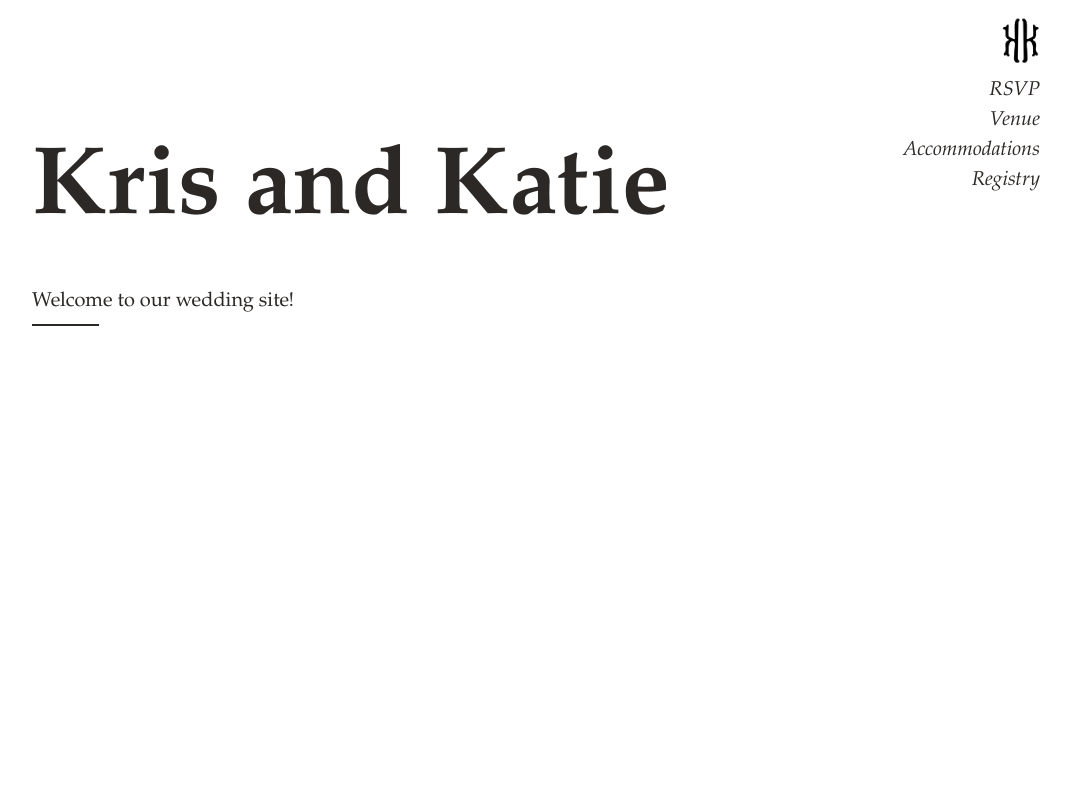
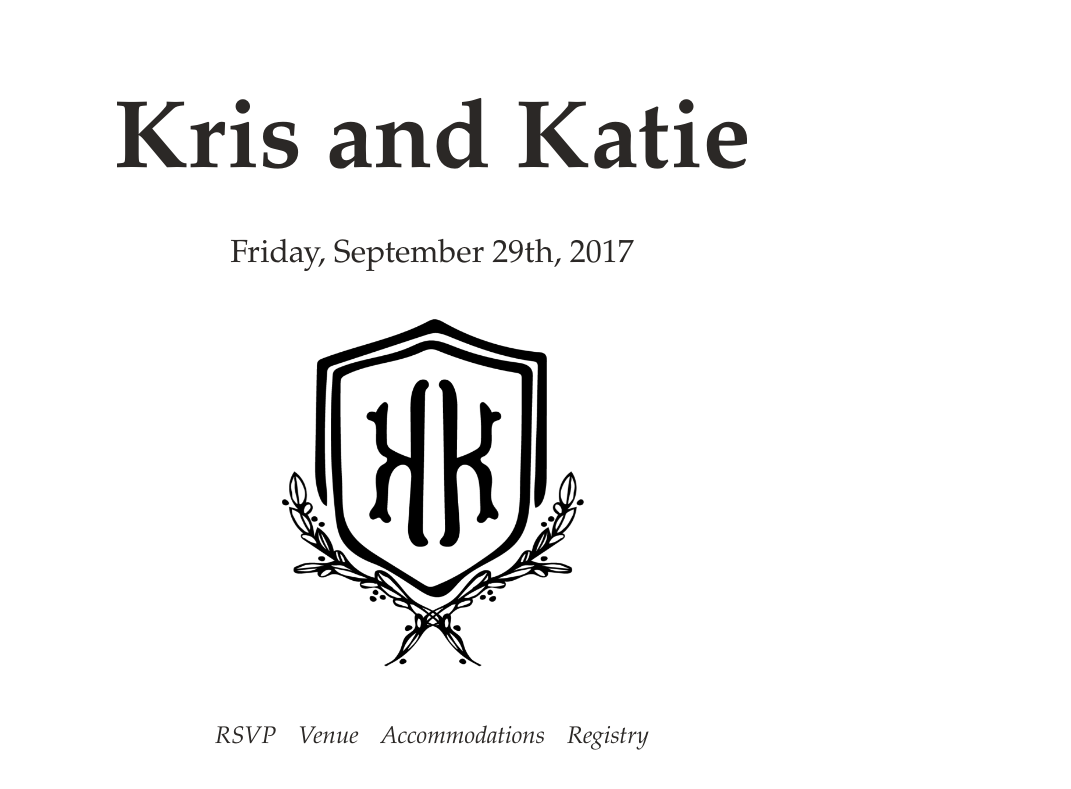
Before and after one commit to KrisPlunkett/krisandkatie, a Jekyll site: the page built from index.md, in a window 1280 px wide. Shown: the top 789 px of the page, without its empty margins (208-1279 px from the left). Built offline with Jekyll 4.4.1, drawn with Linux system fonts in a browser that asks for light colours.

Commit message:
Fix desktop home and make mobile home decent

```diff
--- a/_config.yml
+++ b/_config.yml
@@ -16,7 +16,7 @@
 title: Kris and Katie
 email:
 description: > # this means to ignore newlines until "baseurl:"
-  Welcome to our wedding site!
+  Friday, September 29th, 2017
 baseurl: "" # the subpath of your site, e.g. /blog
 url: "" # the base hostname & protocol for your site, e.g. http://example.com
 github_username:  krisplunkett
--- a/_includes/header.html
+++ b/_includes/header.html
@@ -7,18 +7,19 @@
        home
     </a>
   </div> -->
-  <div class="right-lg absolute-lg right-0 top-0 mobile-menu">
-    <ul class="mt-2 mr-2 mr-lg-3">
-      <li id="logo-item" class="inline-block block-lg text-right ml-1 ml-lg-0">
-        <a class="italic h4 bold no-underline" href="{{ site.baseurl }}/">
-          <img class="logo-size" alt="Home" src="{{ "/assets/kk.png" | prepend: full_base_url }}">
+
+    <div class="">
+        <ul class="">
+            <li class="">
+                <a class="" href="{{ site.baseurl }}/">
+                    <img class="icon-size" alt="home" src="{{ "/assets/kk.png" | prepend: full_base_url }}">
                 </a>
             </li>
             {% assign sorted_pages = site.pages | sort:"order" %}
             {% for my_page in sorted_pages %}
             {% if my_page.title %}
-        <li class="inline-block block-lg text-right ml-1 ml-lg-0">
-          <a class="italic no-underline h4" href="{{ my_page.url | prepend: site.baseurl }}">
+            <li class="">
+                <a class="" href="{{ my_page.url | prepend: site.baseurl }}">
                     {{ my_page.title }}
                 </a>
             </li>
@@ -26,4 +27,25 @@
             {% endfor %}
         </ul>
     </div>
+
+   <!-- OG nav -->
+  <!--<div class="right-lg absolute-lg right-0 top-0 mobile-menu">-->
+    <!--<ul class="mt-2 mr-2 mr-lg-3">-->
+      <!--<li id="logo-item" class="inline-block block-lg text-right ml-1 ml-lg-0">-->
+        <!--<a class="italic h4 bold no-underline" href="{{ site.baseurl }}/">-->
+          <!--<img class="icon-size" alt="home" src="{{ "/assets/kk.png" | prepend: full_base_url }}">-->
+        <!--</a>-->
+      <!--</li>-->
+      <!--{% assign sorted_pages = site.pages | sort:"order" %}-->
+      <!--{% for my_page in sorted_pages %}-->
+        <!--{% if my_page.title %}-->
+        <!--<li class="inline-block block-lg text-right ml-1 ml-lg-0">-->
+          <!--<a class="italic no-underline h4" href="{{ my_page.url | prepend: site.baseurl }}">-->
+            <!--{{ my_page.title }}-->
+          <!--</a>-->
+        <!--</li>-->
+        <!--{% endif %}-->
+      <!--{% endfor %}-->
+    <!--</ul>-->
+  <!--</div>-->
 </header>
--- a/_layouts/home.html
+++ b/_layouts/home.html
@@ -5,16 +5,34 @@
 
 <body>
 
-{% include header.html %}
 
 <div class="clearfix">
-    <div class="container mx-auto px-2 mt-4 mb-2 clearfix header-text mt-reset">
-        <h1 class="h0 inline-block py-2 mt-4 header-title mt-3-im">{{ site.title }}</h1>
-        <div class="clearfix mb-4 py-1">
-            <p class="h4 lh-condensed font-smoothing">{{ site.description }}</p>
-            <div class="col-1 sm-width-full border-top-thick">
-            </div>
+    <div class="container mx-auto px-2 mb-2 align-middle center clearfix">
+        <h1 class="h0 inline-block py-2 header-title">{{ site.title }}</h1>
+        <p class="h2 lh-condensed font-smoothing">{{ site.description }}</p>
+        <img class="logo-size mt-2" alt="crest hero image" src="{{ "/assets/crest.png" | prepend: full_base_url }}">
+
+        <div class="center">
+            <ul class="list-reset mt-3">
+                {% assign sorted_pages = site.pages | sort:"order" %}
+                {% for my_page in sorted_pages %}
+                {% if my_page.title %}
+                <li class="inline px-1">
+                    <a class="italic no-underline h3" href="{{ my_page.url | prepend: site.baseurl }}">
+                        {{ my_page.title }}
+                    </a>
+                </li>
+                {% endif %}
+                {% endfor %}
+            </ul>
         </div>
+
+        <!--<h1 class="h0 inline-block py-2 mt-4 header-title mt-3-im">{{ site.title }}</h1>-->
+        <!--<div class="clearfix mb-4 py-1">-->
+            <!--<p class="h4 lh-condensed font-smoothing">{{ site.description }}</p>-->
+            <!--<div class="col-1 sm-width-full border-top-thick">-->
+            <!--</div>-->
+        <!--</div>-->
 
     </div>
 </div>
--- a/_sass/_components.scss
+++ b/_sass/_components.scss
@@ -9,8 +9,7 @@ pre {
     overflow-x: auto;
 }
 
-code {
-    color: $color-code;
+code { color: $color-code;
     font-size: $body-font-size;
     padding: 1px 4px;
 }
--- a/_sass/_utilities.scss
+++ b/_sass/_utilities.scss
@@ -207,8 +207,17 @@
   .ml-lg-4 { margin-left: $spacer-4; }
 }
 
+// Menu stuff
+.center { text-align: center; }
+.inline { display: inline; }
+
 // Logo sizing
 .logo-size {
+  width: 40%;
+}
+
+// Nav
+.icon-size {
   width: 10%;
 }
 
--- a/_sass/_variables.scss
+++ b/_sass/_variables.scss
@@ -6,7 +6,7 @@ $prose-font-size: 24px;
 
 
 // Type scale
-$h0-mobile: 38px;
+$h0-mobile: 48px;
 $h0-desktop: 96px;
 
 $h1-size: 40px !default;
```
Lines whose indentation alone changed are shown as unchanged.
